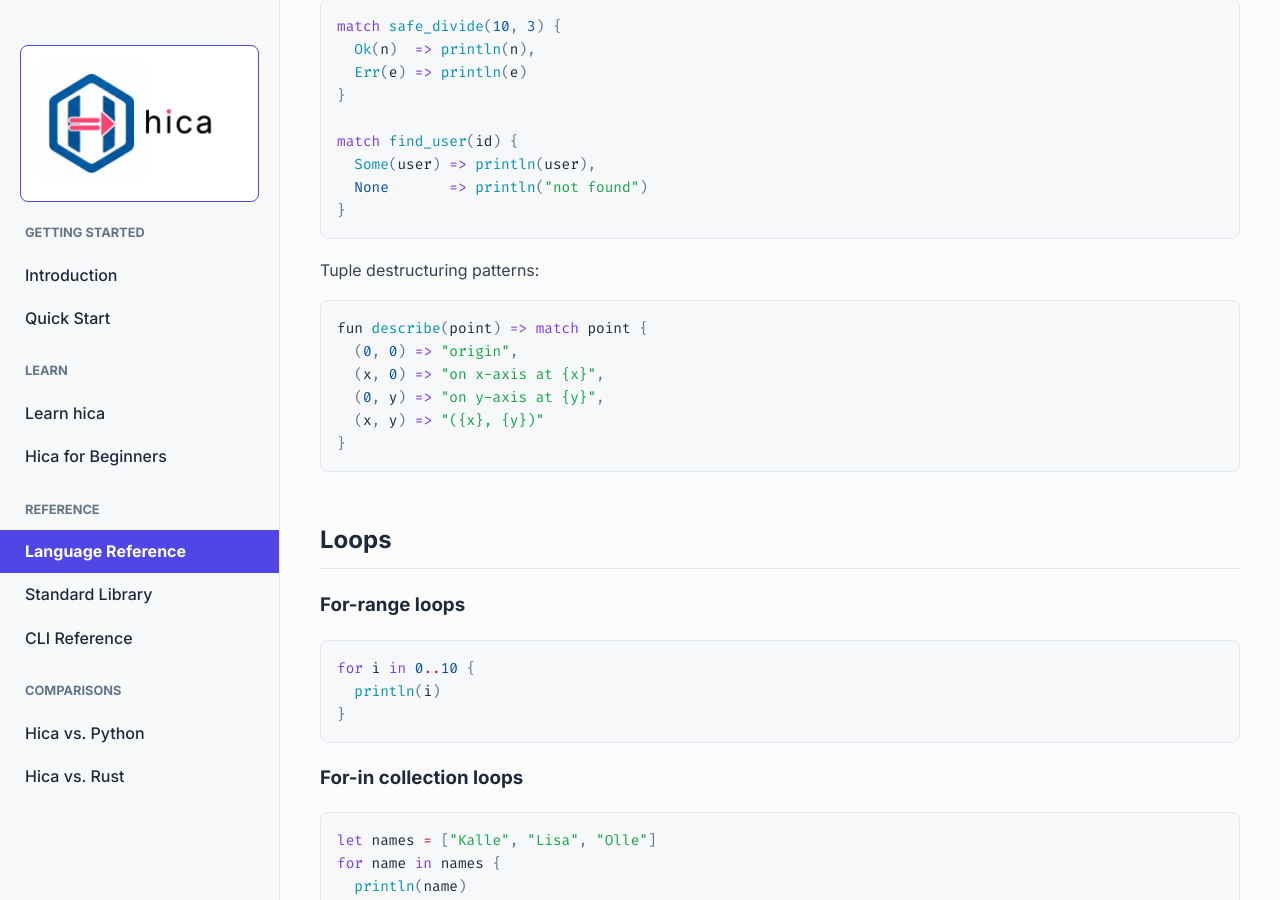
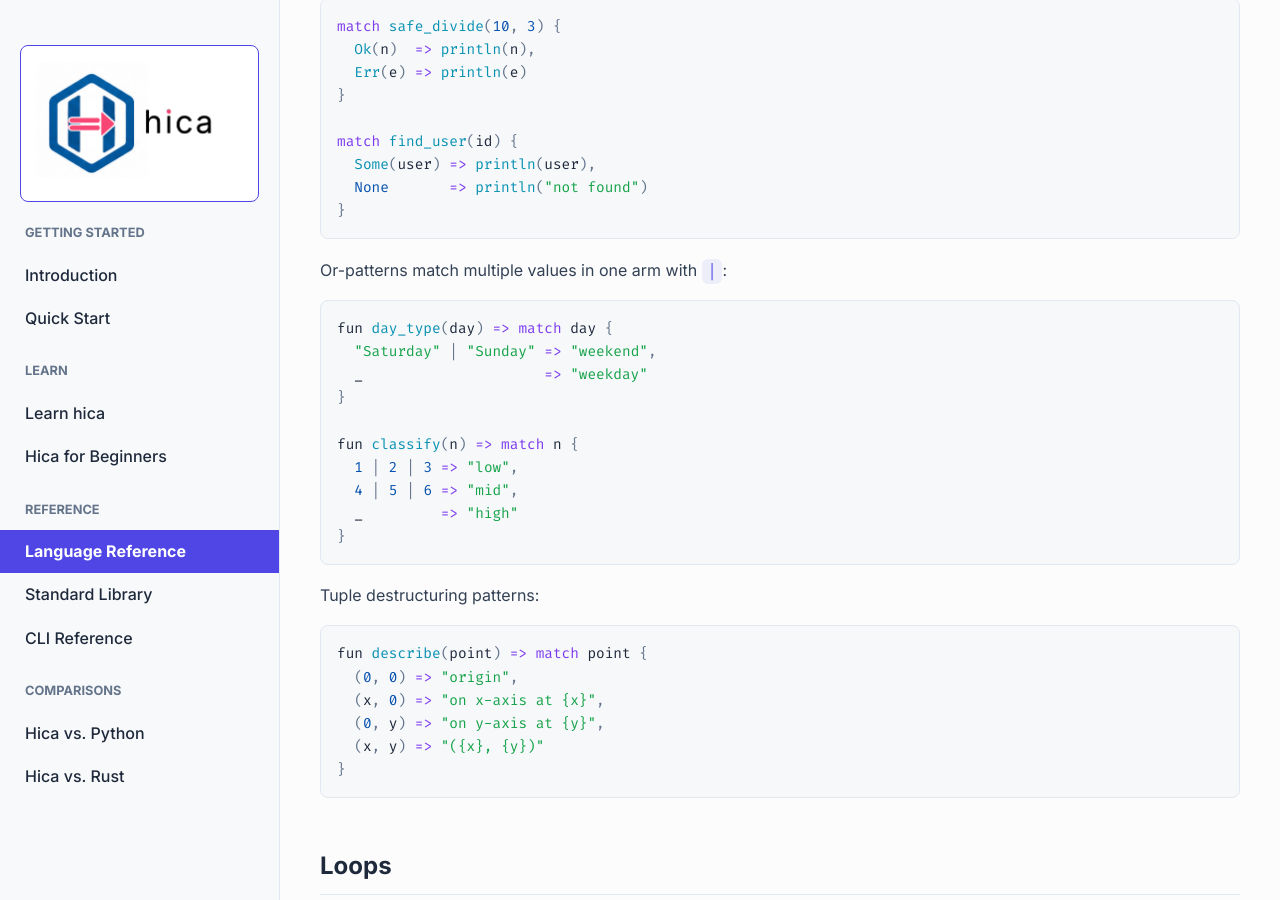
Before and after one commit to cladam/hica, a Jekyll site: the page built from docs/language-reference.md, in a window 1280 px wide and 900 px high, scrolled down 3157 px. Built offline with Jekyll 4.4.1, drawn with Linux system fonts in a browser that asks for light colours.

Commit message:
docs: update docs, examples, and learn module for or-patterns

````diff
--- a/docs/language-reference.md
+++ b/docs/language-reference.md
@@ -148,6 +148,21 @@ match safe_divide(10, 3) {
 match find_user(id) {
   Some(user) => println(user),
   None       => println("not found")
+}
+```
+
+Or-patterns match multiple values in one arm with `|`:
+
+```rust
+fun day_type(day) => match day {
+  "Saturday" | "Sunday" => "weekend",
+  _                     => "weekday"
+}
+
+fun classify(n) => match n {
+  1 | 2 | 3 => "low",
+  4 | 5 | 6 => "mid",
+  _         => "high"
 }
 ```
 
````
Also changed, not shown: docs/hica-vs-python.md (+4 -4 lines), docs/hica-vs-rust.md (+3 -3 lines), documentation/backlog.md (+1 -1 lines), learn/README.md (+2 -1 lines), README.md, 8 other files.
